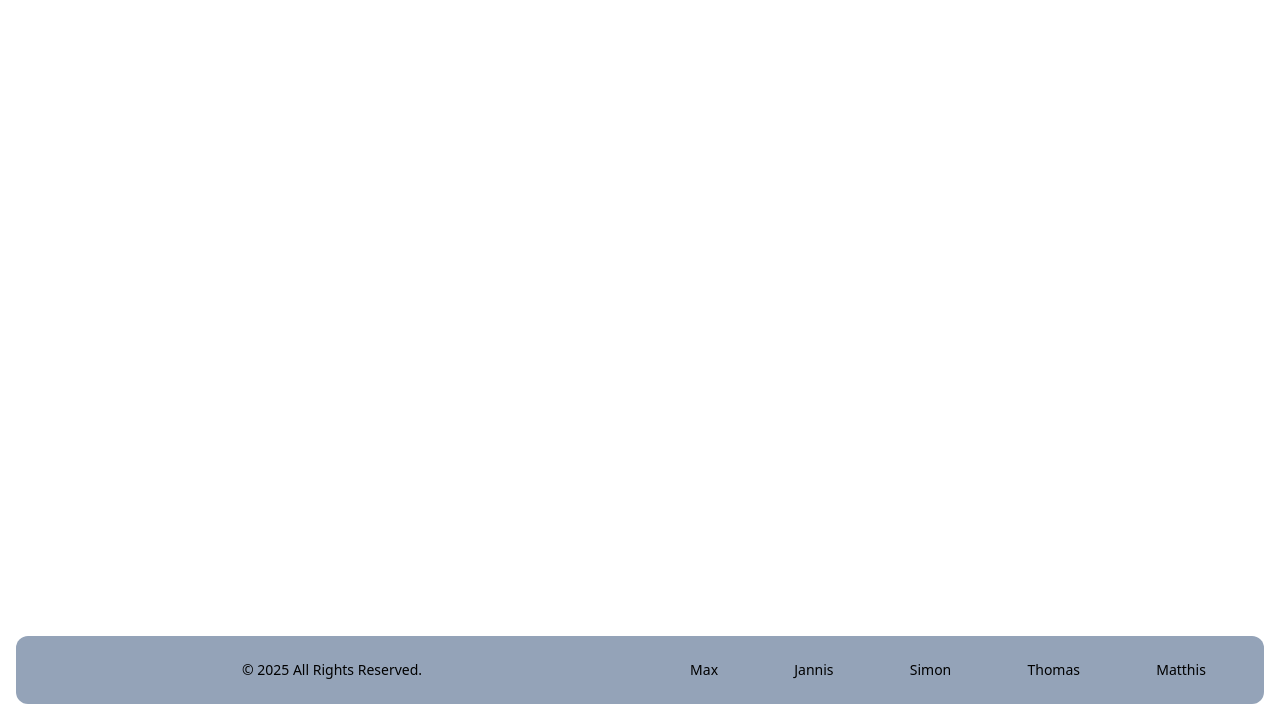
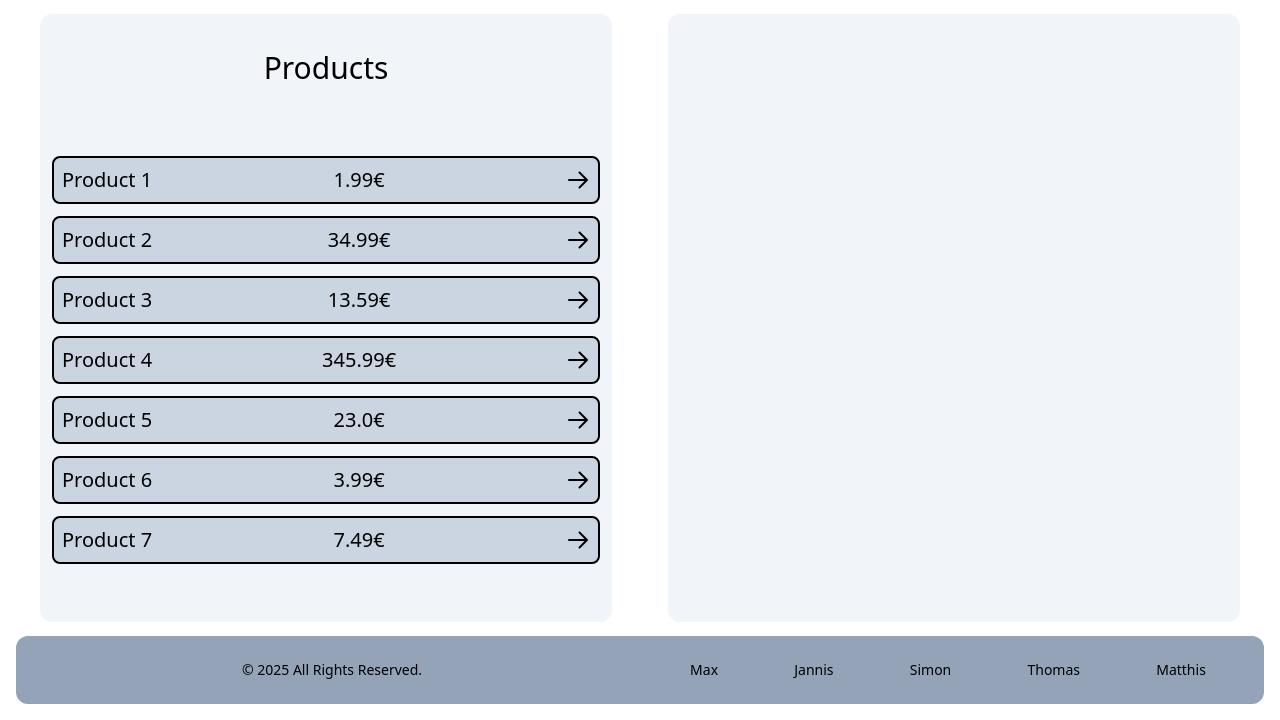
Before and after one commit to M4tt1-Coder/Amazon-Price-Tracker, a Django app: page / in a window 1280 px wide. Shown: the part 80-800 px from the top of the page. Run offline with Django 5.2, Linux system fonts and the light colour scheme; some libraries are stand-ins or nearby versions.

Commit message:
MainPage Product List + Dashboard Page Setup
The fundamental structure is ready. I implemented the HTML pages and first logic for displaying the data

```diff
--- a/amazon_price_tracker_app/templates/base.html
+++ b/amazon_price_tracker_app/templates/base.html
@@ -4,14 +4,20 @@
     <head>
         <meta charset="UTF-8" />
         <meta name="viewport" content="width=device-width, initial-scale=1.0" />
+        <meta name="description"
+              content="Amazon Price Tracker - Monitor and track the prices of products on Amazon." />
+        <meta name="keywords"
+              content="Amazon, Price Tracker, Monitor, Product Prices" />
         <title>
-            {% block title %}Amazon Price Tracker{% endblock %}
+            {% block title %}
+                Amazon Price Tracker
+            {% endblock title %}
         </title>
         {% include "head/css.html" %}
         {% comment %} <link rel="stylesheet" href="https://stackpath.bootstrapcdn.com/bootstrap/4.3.1/css/bootstrap.min.css"  rel="stylesheet" /> {% endcomment %}
     </head>
     <body class="max-h-[100vh] max-w-[100vw]">
-        <header class="h-20 w-full bg-slate-300 sm:flex sm:items-center sm:justify-center border-b-4 border-b-black overflow-x-scroll p-2">
+        <header class="h-20 w-full bg-slate-300 sm:flex sm:items-center sm:justify-center border-b-4 border-b-black overflow-x-scroll p-2 mb-3.5">
             {% comment %} nav bar header conatainer  {% endcomment %}
             <div class="min-w-[550px] w-full sm:w-4/5 h-full grid grid-rows-1 grid-cols-3 sm:grid-cols-2 gap-3">
                 {% comment %} App Title {% endcomment %}
@@ -32,7 +38,7 @@
                         {% comment %} GitHub Profile {% endcomment %}
                         <button class="rounded-full flex items-center justify-center aspect-square size-11 transition-all duration-700 hover:ring-offset-4 hover:ring-4 hover:ring-blue-700 hover:bg-white"
                                 type="button">
-                            <a class="" href="https://github.com/M4tt1-Coder/Amazon-Price-Tracker">
+                            <a href="https://github.com/M4tt1-Coder/Amazon-Price-Tracker">
                                 <svg xmlns="http://www.w3.org/2000/svg"
                                      fill="currentColor"
                                      class="aspect-square shrink-0 w-full transition-all duration-700 hover:rotate-[360deg] hover:text-blue-700"
@@ -45,10 +51,12 @@
                         </button>
                     </div>
                 </div>
+            </div>
         </header>
         {% comment %} Main content container {% endcomment %}
-            <div class="w-full">
-                {% block content %}{% endblock %}
+        <div class="px-3 w-full h-[calc(100vh-192px)]">
+            {% block content %}
+            {% endblock content %}
         </div>
         {% comment %} footer with general information about the contributers {% endcomment %}
         <footer class="absolute bottom-0 left-0 w-screen h-[100px] max-w-[100vw] flex items-center justify-center p-4">
@@ -56,7 +64,7 @@
                 {% comment %} Rights reserved tag {% endcomment %}
                 <div class="col-span-1 w-full h-full flex items-center justify-center">
                     <a class="hover:underline hover:tracking-wider transition-all duration-500"
-                           href="/"><span class="block text-sm sm:text-center text-black">© 2025 All Rights Reserved.</span></a>
+                       href="{% url 'home' %}"><span class="block text-sm sm:text-center text-black">© 2025 All Rights Reserved.</span></a>
                 </div>
                 {% comment %} contributers {% endcomment %}
                 <div class="col-span-1 w-full h-full flex items-center justify-around gap-2 px-2 overflow-x-scroll">
@@ -65,6 +73,7 @@
                        href="https://github.com/XEALAE"><span class="block text-sm sm:text-center text-black">Max</span></a>
                     {% comment %} Jannis {% endcomment %}
                     <a class="hover:underline hover:tracking-wider transition-all duration-500"
+                       -
                        href="https://github.com/jannisg0509"><span class="block text-sm sm:text-center text-black">Jannis</span></a>
                     {% comment %} Simon {% endcomment %}
                     <a class="hover:underline hover:tracking-wider transition-all duration-500"
--- /dev/null
+++ b/amazon_price_tracker_app/templates/dashboard.html
@@ -0,0 +1,6 @@
+{% extends "base.html" %}
+{% block title %}
+ Dasboard
+{% endblock title %}
+{% block content %}
+{% endblock content %}
--- a/amazon_price_tracker_app/templates/home.html
+++ b/amazon_price_tracker_app/templates/home.html
@@ -1,3 +1,50 @@
 {% extends "base.html" %}
-{% block title %}Home Page{% endblock %}
-{% block content %}{% endblock %}
+{% block title %}
+ Home Page
+{% endblock title %}
+{% block content %}
+ {% comment %} Main page for displaying all products and their prices {% endcomment %}
+ <div class="w-full h-full grid grid-rows-1 grid-cols-2">
+  {% comment %} list content {% endcomment %}
+  <div class="col-span-1 h-full w-full flex items-center justify-center px-7">
+   <div class="w-full h-full grid grid-cols-1 grid-rows-7 bg-slate-100 rounded-xl hover:bg-slate-200 transition-all duration-500 p-3">
+    {% comment %} list title {% endcomment %}
+    <div class="col-span-1 row-span-1 w-full h-full flex items-center justify-center">
+     <p class="w-full text-3xl font-medium font-sans text-center hover:scale-110 hover:font-semibold transition-all duration-500">
+      Products
+     </p>
+    </div>
+    {% comment %} list of rendered products {% endcomment %}
+    <div class="row-span-6 col-span-1 overflow-y-scroll flex flex-col item-center justify-center gap-3">
+     {% for product in products %}
+      <div class="w-full h-fit p-2 flex item-center justify-between border-2 border-black rounded-lg bg-slate-300">
+       {% comment %} Name of the product {% endcomment %}
+       <p class="text-xl font-medium font-sans text-center hover:scale-110 transition-all duration-500">{{ product.name }}</p>
+       {% comment %} Price of the Product {% endcomment %}
+       <p class="text-xl font-medium font-sans text-center hover:scale-110 transition-all duration-500">
+        {{ product.price }}€
+       </p>
+       {% comment %} Nav Button to Dashboard {% endcomment %}
+       <button class="flex items-center justify-center" type="button">
+        <a href="{% url 'dashboard' product_id=product.id %}">
+         <svg xmlns="http://www.w3.org/2000/svg"
+              viewBox="0 0 24 24"
+              stroke-width="2"
+              stroke="currentColor"
+              class="aspect-square size-6 text-black hover:stroke-[4px] hover:scale-110 hover:translate-x-1 transition-all duration-500">
+          <path stroke-linecap="round" stroke-linejoin="round" d="M13.5 4.5 21 12m0 0-7.5 7.5M21 12H3" />
+         </svg>
+        </a>
+       </button>
+      </div>
+     {% endfor %}
+    </div>
+   </div>
+  </div>
+  {% comment %} comparasion container {% endcomment %}
+  <div class="col-span-1 h-full w-full flex items-center justify-center px-7">
+   <div class="w-full h-full grid grid-cols-1 grid-rows-7 bg-slate-100 rounded-xl hover:bg-slate-200 transition-all duration-500 p-3">
+   </div>
+  </div>
+ </div>
+{% endblock content %}
--- a/amazon_price_tracker_app/urls.py
+++ b/amazon_price_tracker_app/urls.py
@@ -2,5 +2,6 @@ from django.urls import path
 from . import views
 
 urlpatterns = [
-    path('', views.home, name="home")
+    path('', views.home, name="home"),
+    path('dashboard/<str:product_id>/', views.dashboard, name="dashboard"),
 ]
--- a/amazon_price_tracker_app/views.py
+++ b/amazon_price_tracker_app/views.py
@@ -1,7 +1,39 @@
-from django.shortcuts import render, HttpResponse
+from django.shortcuts import render
 
 # Create your views here.
 
 # our home page
 def home(request):
-    return render(request, 'home.html')
+    # store comparison information in session -> https://docs.djangoproject.com/en/5.1/topics/http/sessions/
+    # TODO - Add the comparison feature
+    comparison_product_ids = []
+    if 'compared_products' in request.session:
+        comparison_product_ids = request.session['compared_products']
+    else:
+        request.session['compared_products'] = []
+    # Mock data for dashboard page
+    # mock data test data
+    mock_products = [
+        {'id': 'be81a713-523d-46e1-a4c2-1b52e3f53604', 'name': 'Product 1', 'description': 'Some Product 1', 'price': 1.99},
+        {'id': 'be81a713-523d-46e1-a4c2-2b52e3f53604', 'name': 'Product 2', 'description': 'Some Product 2', 'price': 34.99},
+        {'id': 'be81a713-523d-46e1-a4c2-3b52e3f53604', 'name': 'Product 3', 'description': 'Some Product 3', 'price': 13.59},
+        {'id': 'be81a713-523d-46e1-a4c2-4b52e3f53604', 'name': 'Product 4', 'description': 'Some Product 4', 'price': 345.99},
+        {'id': 'be81a713-523d-46e1-a4c2-5b52e3f53604', 'name': 'Product 5', 'description': 'Some Product 5', 'price': 23.00},
+        {'id': 'be81a713-523d-46e1-a4c2-6b52e3f53604', 'name': 'Product 6', 'description': 'Some Product 6', 'price': 3.99},
+        {'id': 'be81a713-523d-46e1-a4c2-7b52e3f53604', 'name': 'Product 7', 'description': 'Some Product 7', 'price': 7.49},
+    ]
+    context = {
+        'products': mock_products,
+        'compared_product_ids': comparison_product_ids
+    }
+    return render(request, 'home.html', context)
+
+# TODO - Finish the dashboard page
+def dashboard(request, product_id):
+    # TODO - Include // Finish the 'get_product' function
+    # product = get_product(product_id)
+    product = {'id': 4, 'name': 'Product 4', 'description': 'Some Product 4', 'price': 345.99}
+    context = {
+        'product': product
+    }
+    return render(request, 'dashboard.html', context)
--- a/static/css/output.css
+++ b/static/css/output.css
@@ -612,6 +612,18 @@ video {
   grid-column: span 2 / span 2;
 }
 
+.row-span-1 {
+  grid-row: span 1 / span 1;
+}
+
+.row-span-6 {
+  grid-row: span 6 / span 6;
+}
+
+.mb-3\.5 {
+  margin-bottom: 0.875rem;
+}
+
 .ml-2 {
   margin-left: 0.5rem;
 }
@@ -641,6 +653,11 @@ video {
   height: 2.75rem;
 }
 
+.size-6 {
+  width: 1.5rem;
+  height: 1.5rem;
+}
+
 .h-20 {
   height: 5rem;
 }
@@ -649,16 +666,21 @@ video {
   height: 100px;
 }
 
+.h-\[calc\(100vh-192px\)\] {
+  height: calc(100vh - 192px);
+}
+
+.h-fit {
+  height: -moz-fit-content;
+  height: fit-content;
+}
+
 .h-full {
   height: 100%;
 }
 
 .max-h-\[100vh\] {
   max-height: 100vh;
-}
-
-.w-4\/5 {
-  width: 80%;
 }
 
 .w-full {
@@ -681,6 +703,10 @@ video {
   flex-shrink: 0;
 }
 
+.grid-cols-1 {
+  grid-template-columns: repeat(1, minmax(0, 1fr));
+}
+
 .grid-cols-2 {
   grid-template-columns: repeat(2, minmax(0, 1fr));
 }
@@ -693,16 +719,16 @@ video {
   grid-template-rows: repeat(1, minmax(0, 1fr));
 }
 
-.grid-rows-3 {
-  grid-template-rows: repeat(3, minmax(0, 1fr));
+.grid-rows-7 {
+  grid-template-rows: repeat(7, minmax(0, 1fr));
+}
+
+.flex-col {
+  flex-direction: column;
 }
 
 .items-center {
   align-items: center;
-}
-
-.justify-end {
-  justify-content: flex-end;
 }
 
 .justify-center {
@@ -717,10 +743,6 @@ video {
   justify-content: space-around;
 }
 
-.gap-7 {
-  gap: 1.75rem;
-}
-
 .gap-2 {
   gap: 0.5rem;
 }
@@ -729,8 +751,16 @@ video {
   gap: 0.75rem;
 }
 
+.gap-7 {
+  gap: 1.75rem;
+}
+
 .overflow-x-scroll {
   overflow-x: scroll;
+}
+
+.overflow-y-scroll {
+  overflow-y: scroll;
 }
 
 .rounded-full {
@@ -745,13 +775,27 @@ video {
   border-radius: 0.75rem;
 }
 
+.border-2 {
+  border-width: 2px;
+}
+
 .border-b-4 {
   border-bottom-width: 4px;
+}
+
+.border-black {
+  --tw-border-opacity: 1;
+  border-color: rgb(0 0 0 / var(--tw-border-opacity, 1));
 }
 
 .border-b-black {
   --tw-border-opacity: 1;
   border-bottom-color: rgb(0 0 0 / var(--tw-border-opacity, 1));
+}
+
+.bg-slate-100 {
+  --tw-bg-opacity: 1;
+  background-color: rgb(241 245 249 / var(--tw-bg-opacity, 1));
 }
 
 .bg-slate-300 {
@@ -773,6 +817,10 @@ video {
   padding: 0.5rem;
 }
 
+.p-3 {
+  padding: 0.75rem;
+}
+
 .p-4 {
   padding: 1rem;
 }
@@ -780,6 +828,16 @@ video {
 .px-2 {
   padding-left: 0.5rem;
   padding-right: 0.5rem;
+}
+
+.px-3 {
+  padding-left: 0.75rem;
+  padding-right: 0.75rem;
+}
+
+.px-7 {
+  padding-left: 1.75rem;
+  padding-right: 1.75rem;
 }
 
 .text-center {
@@ -790,9 +848,14 @@ video {
   font-family: ui-sans-serif, system-ui, sans-serif, "Apple Color Emoji", "Segoe UI Emoji", "Segoe UI Symbol", "Noto Color Emoji";
 }
 
-.text-4xl {
-  font-size: 2.25rem;
-  line-height: 2.5rem;
+.text-2xl {
+  font-size: 1.5rem;
+  line-height: 2rem;
+}
+
+.text-3xl {
+  font-size: 1.875rem;
+  line-height: 2.25rem;
 }
 
 .text-sm {
@@ -805,9 +868,8 @@ video {
   line-height: 1.75rem;
 }
 
-.text-2xl {
-  font-size: 1.5rem;
-  line-height: 2rem;
+.font-medium {
+  font-weight: 500;
 }
 
 .font-semibold {
@@ -844,6 +906,11 @@ video {
   transition-duration: 700ms;
 }
 
+.hover\:translate-x-1:hover {
+  --tw-translate-x: 0.25rem;
+  transform: translate(var(--tw-translate-x), var(--tw-translate-y)) rotate(var(--tw-rotate)) skewX(var(--tw-skew-x)) skewY(var(--tw-skew-y)) scaleX(var(--tw-scale-x)) scaleY(var(--tw-scale-y));
+}
+
 .hover\:rotate-\[360deg\]:hover {
   --tw-rotate: 360deg;
   transform: translate(var(--tw-translate-x), var(--tw-translate-y)) rotate(var(--tw-rotate)) skewX(var(--tw-skew-x)) skewY(var(--tw-skew-y)) scaleX(var(--tw-scale-x)) scaleY(var(--tw-scale-y));
@@ -860,9 +927,22 @@ video {
   background-color: rgb(0 0 0 / var(--tw-bg-opacity, 1));
 }
 
+.hover\:bg-slate-200:hover {
+  --tw-bg-opacity: 1;
+  background-color: rgb(226 232 240 / var(--tw-bg-opacity, 1));
+}
+
 .hover\:bg-white:hover {
   --tw-bg-opacity: 1;
   background-color: rgb(255 255 255 / var(--tw-bg-opacity, 1));
+}
+
+.hover\:stroke-\[4px\]:hover {
+  stroke-width: 4px;
+}
+
+.hover\:font-semibold:hover {
+  font-weight: 600;
 }
 
 .hover\:tracking-wide:hover {
@@ -937,10 +1017,6 @@ video {
     justify-content: center;
   }
 
-  .sm\:justify-around {
-    justify-content: space-around;
-  }
-
   .sm\:text-center {
     text-align: center;
   }
```
Also changed, not shown: amazon_price_tracker_app/forms.py (added, +10 -0 lines). Lines whose indentation alone changed are shown as unchanged.
